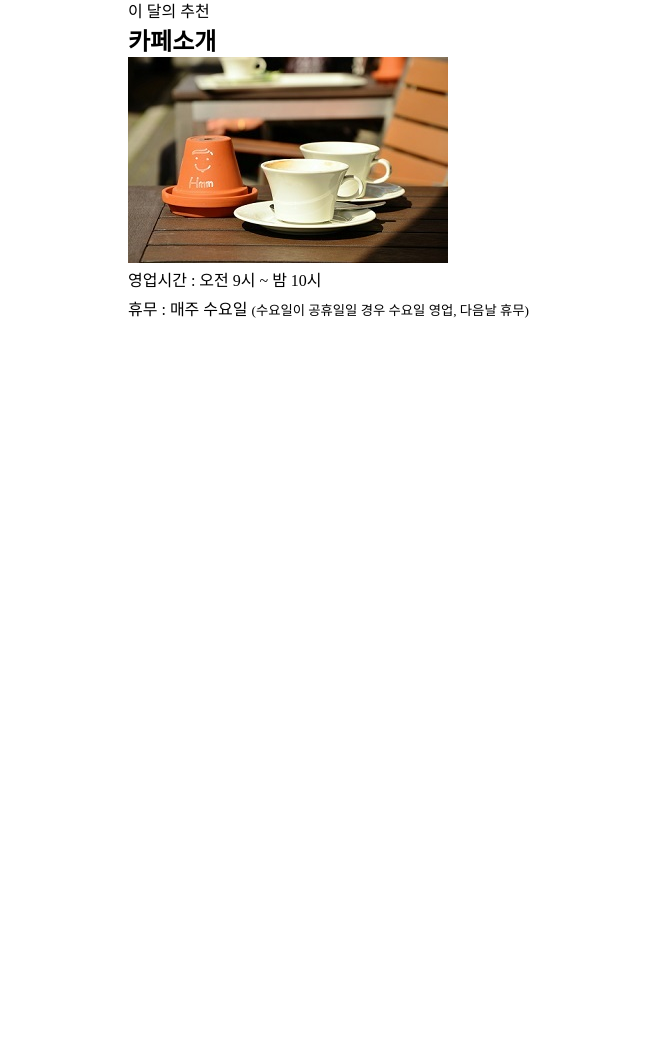
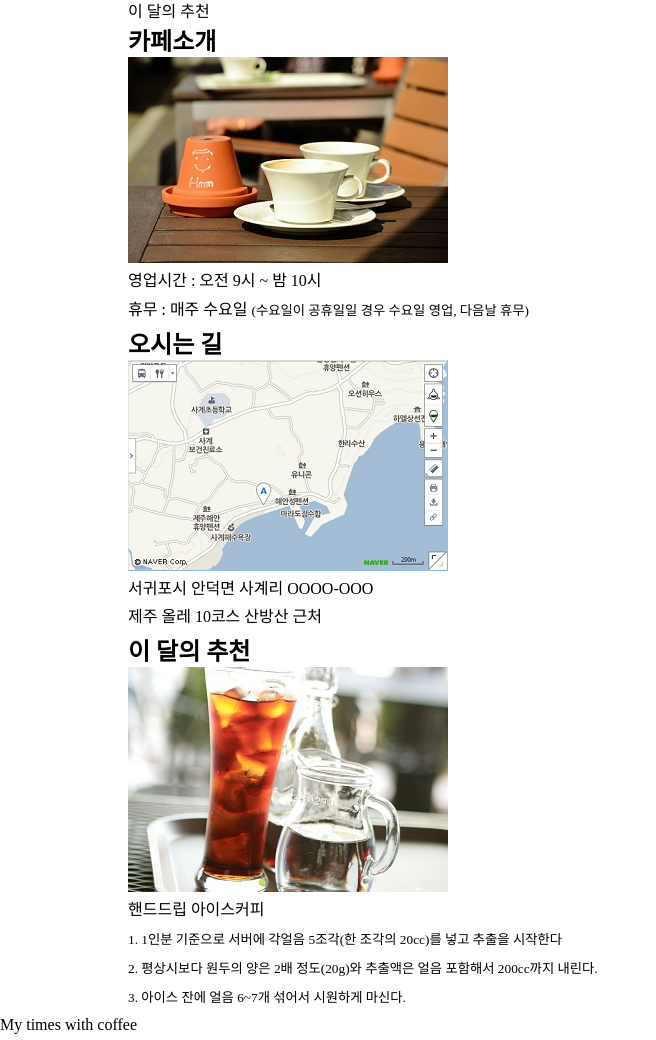
Before and after one commit to khg6422/coffee, a plain HTML site: page index.html in a window 1280 px wide. Shown: the part 87-1127 px from the top of the page, without its empty margins (0-656 px from the left). Before the commit the page ends 800 px from the top, so only its background shows below. Drawn offline with Linux system fonts and the light colour scheme; a web font is replaced by a local one.

Commit message:
집에서 태그 작업

```diff
--- a/index.html
+++ b/index.html
@@ -25,19 +25,49 @@
         <section id="intro">
             <div class="container">
                 <h2>카페소개</h2>
-                <div class="photo">
+                <div class="photo1">
                     <img src="./images/coffee.jpg" alt="coffee">
                 </div>
-                <div class="content-txt">
+                <div class="content-txt1">
                     <p>영업시간 : 오전 9시 ~ 밤 10시</p>
                     <p>휴무 : 매주 수요일 <small>(수요일이 공휴일일 경우 수요일 영업, 다음날 휴무)</small></p>
                 </div>
             </div> <!-- container -->
         </section> <!-- intro -->
+
+        <section id="road">
+            <div class="container">
+                <h2>오시는 길</h2>
+                <div class="photo2">
+                    <img src="./images/map.jpg" alt="map">
+                </div>
+                <div class="content-txt2">
+                    <p>서귀포시 안덕면 사계리 OOOO-OOO</p>
+                    <p>제주 올레 10코스 산방산 근처</p>
+                </div>
+            </div> <!-- container -->
+        </section> <!-- road -->
+
+        <section id="recommend">
+            <div class="container">
+                <h2>이 달의 추천</h2>
+                <div class="photo3">
+                    <img src="./images/ice.jpg" alt="ice">
+                </div>
+                <div class="content-txt3">
+                    <p>핸드드립 아이스커피</p>
+                    <p><small>1. 1인분 기준으로 서버에 각얼음 5조각(한 조각의 20cc)를 넣고 추출을 시작한다</small></p>
+                    <p><small>2. 평상시보다 원두의 양은 2배 정도(20g)와 추출액은 얼음 포함해서 200cc까지 내린다.</small></p>
+                    <p><small>3. 아이스 잔에 얼음 6~7개 섞어서 시원하게 마신다.</small></p>
+                </div>
+            </div> <!-- container -->
+        </section> <!-- road -->
     </main>
 
     <footer>
-
+        <div class="footer-bar">
+            <p>My times with coffee</p>
+        </div>
     </footer>
 </body>
 </html>
```
